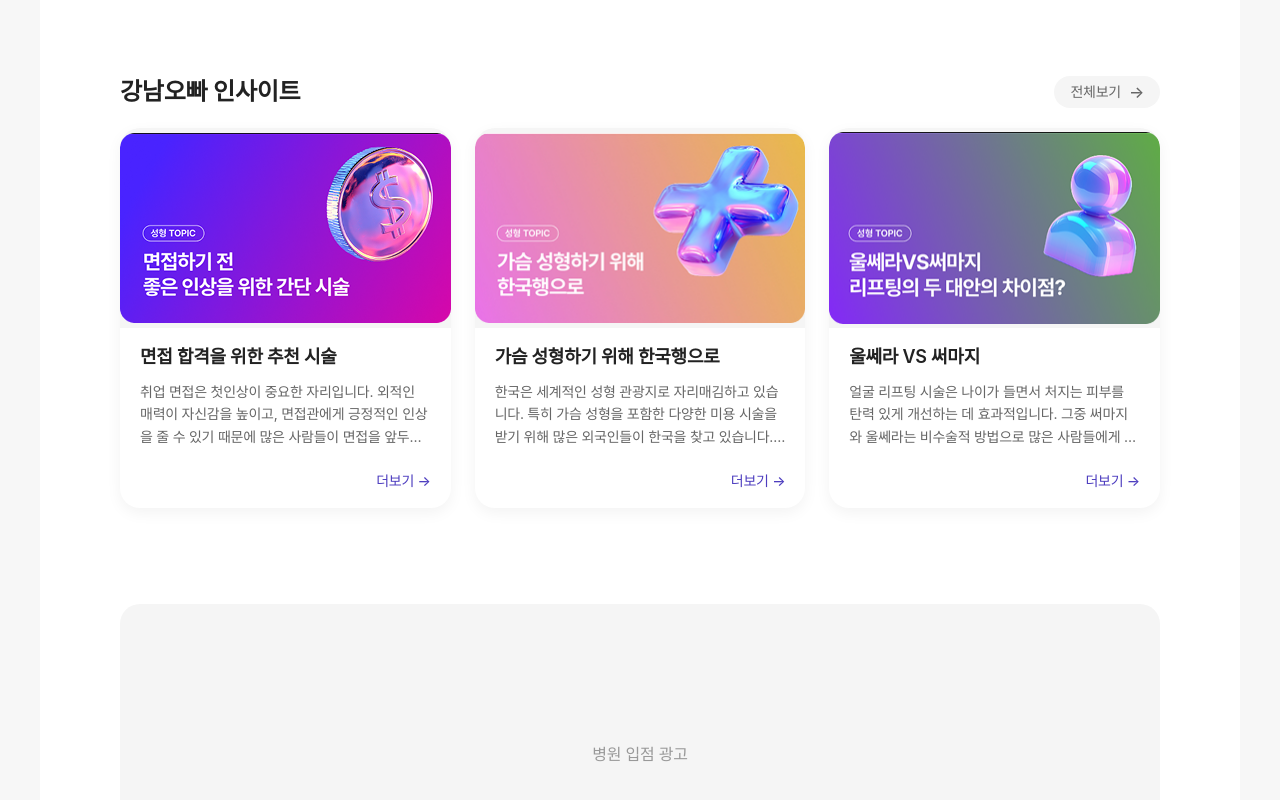
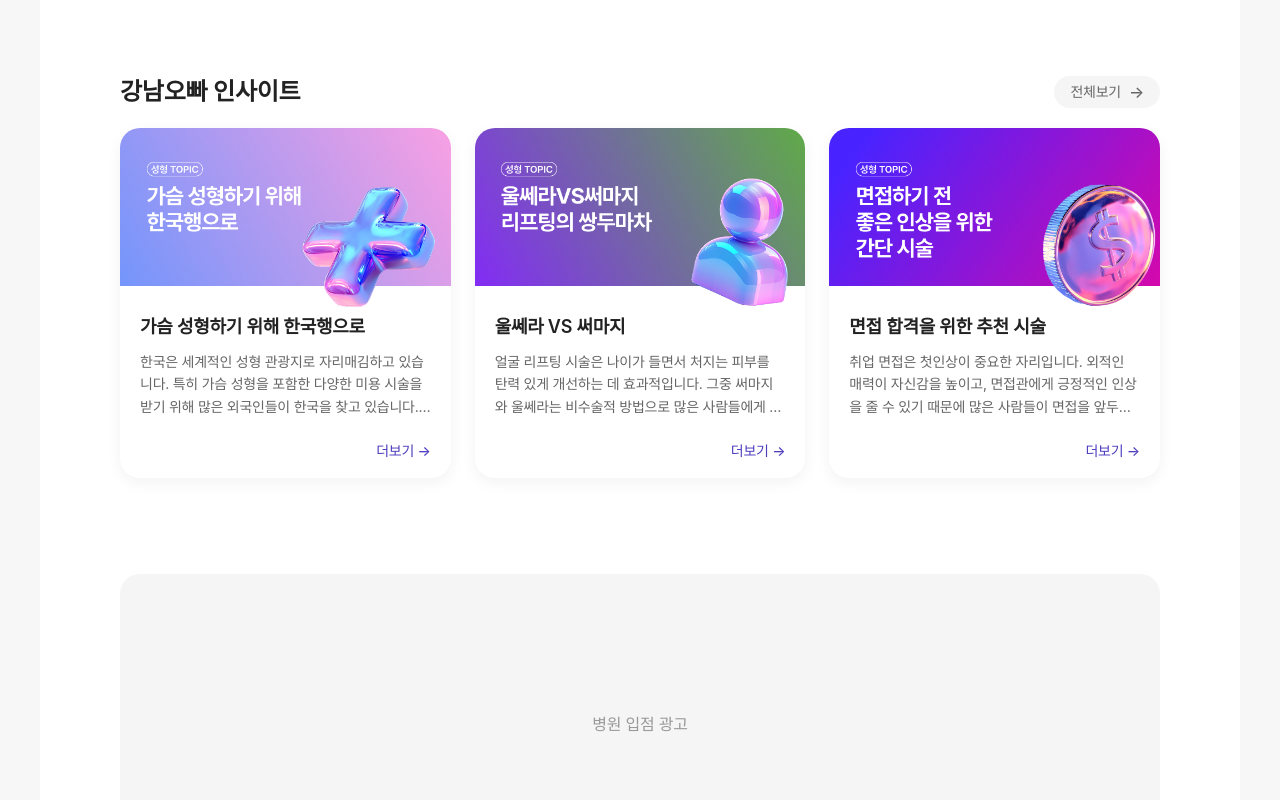
Before and after one commit to leeyirie/GN_webapp_edit, a website: page index.html in a window 1280 px wide. Shown: the part 1717-2517 px from the top of the page. Drawn offline with nearby package versions, Linux system fonts and the light colour scheme; a web font is replaced by a local one.

```diff
--- a/css/main.css
+++ b/css/main.css
@@ -256,25 +256,31 @@
 .insight-list .insight-item .img-con {
   width: 100%;
   height: 200px;
-  overflow: hidden;
-  background-color: #f5f5f5;
+  overflow: visible;
+  background-color: transparent;
   position: relative;
+  display: flex;
+  align-items: flex-start;
+  margin-bottom: -30px;
+  z-index: 1;
 }
 .insight-list .insight-item .img-con img {
   width: 100%;
-  height: 100%;
-  object-fit: contain;
+  height: auto;
+  min-height: 100%;
+  object-fit: cover;
+  object-position: top;
   transition: transform 0.5s ease;
-  position: absolute;
-  top: 0;
-  left: 0;
 }
 .insight-list .insight-item:hover .img-con img {
   transform: scale(1.05);
 }
 .insight-list .insight-item .des-con {
-  padding: 20px;
+  padding: 20px 20px 20px;
   position: relative;
+  background-color: #fff;
+  border-radius: 0 0 20px 20px;
+  z-index: 0;
 }
 .insight-list .insight-item .des-con .tit {
   font-size: 18px;
--- a/index.html
+++ b/index.html
@@ -300,30 +300,7 @@
                   <a href="">
                     <!-- [수정]인사이트 부분 이미지 수정 및 이미지 사이즈도 CSS 수정하였습니다 -->
                     <div class="img-con">
-                      <img src="./img/insight-con-img1.png" alt="" />
-                    </div>
-                    <div class="des-con">
-                      <h4 class="tit">면접 합격을 위한 추천 시술</h4>
-                      <!-- <p class="date">작성일 2024년 00월 00일</p> -->
-                      <!-- <dl class="writer">
-                        <img src="" alt="" />
-                        <p>작성자 이름</p>
-                      </dl> -->
-                      <p class="des">
-                        취업 면접은 첫인상이 중요한 자리입니다. 외적인 매력이
-                        자신감을 높이고, 면접관에게 긍정적인 인상을 줄 수 있기
-                        때문에 많은 사람들이 면접을 앞두고 빠르게 변화할 수 있는
-                        미용 시술을 고려하고 있습니다. 면접 전, 회복 시간이 짧고
-                        효과가 즉각적으로 나타나는 시술들을 소개합니다.
-                      </p>
-                      <span class="more-view">더보기 →</span>
-                    </div>
-                  </a>
-                </li>
-                <li class="insight-item">
-                  <a href="">
-                    <div class="img-con">
-                      <img src="./img/insight-con-img2.png" alt="" />
+                      <img src="./img/insight1.png" alt="" />
                     </div>
                     <div class="des-con">
                       <h4 class="tit">가슴 성형하기 위해 한국행으로</h4>
@@ -347,8 +324,9 @@
                 <li class="insight-item">
                   <a href="">
                     <div class="img-con">
-                      <img src="./img/insight-con-img4.png" alt="" />
+                      <img src="./img/insight2.png" alt="" />
                     </div>
+
                     <div class="des-con">
                       <h4 class="tit">울쎄라 VS 써마지</h4>
                       <!-- <p class="date">작성일 2024년 00월 00일</p> -->
@@ -363,6 +341,30 @@
                         차이점과 효과에 대해 정확히 알지 못하는 경우가 많습니다.
                         이번 기사에서는 써마지와 울쎄라의 차이점, 가격, 효과를
                         비교하여 어떤 사람에게 더 적합한지 알아보겠습니다.
+                      </p>
+                      <span class="more-view">더보기 →</span>
+                    </div>
+                  </a>
+                </li>
+                <li class="insight-item">
+                  <a href="">
+                    <div class="img-con">
+                      <img src="./img/insight3.png" alt="" />
+                    </div>
+
+                    <div class="des-con">
+                      <h4 class="tit">면접 합격을 위한 추천 시술</h4>
+                      <!-- <p class="date">작성일 2024년 00월 00일</p> -->
+                      <!-- <dl class="writer">
+                        <img src="" alt="" />
+                        <p>작성자 이름</p>
+                      </dl> -->
+                      <p class="des">
+                        취업 면접은 첫인상이 중요한 자리입니다. 외적인 매력이
+                        자신감을 높이고, 면접관에게 긍정적인 인상을 줄 수 있기
+                        때문에 많은 사람들이 면접을 앞두고 빠르게 변화할 수 있는
+                        미용 시술을 고려하고 있습니다. 면접 전, 회복 시간이 짧고
+                        효과가 즉각적으로 나타나는 시술들을 소개합니다.
                       </p>
                       <span class="more-view">더보기 →</span>
                     </div>
```
Also changed, not shown: css/detail.css (+20 -0 lines), eventDetail.html (+3 -0 lines), img/insight1.png (added), img/insight2.png (added), img/insight3.png (added), img/insight4.png (added), 1 other file.
